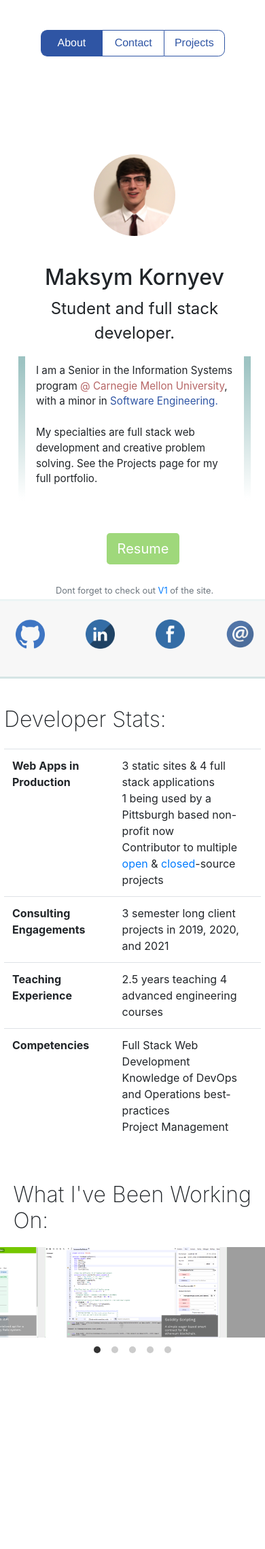
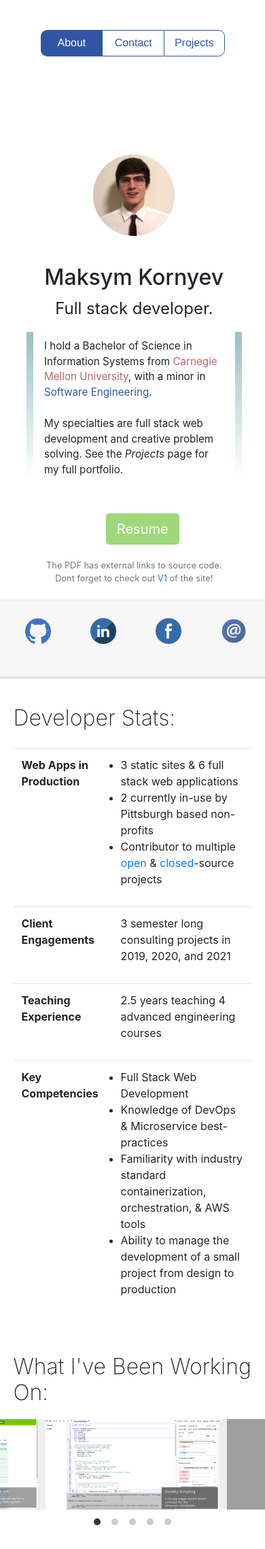
Before and after one commit to mkornyev/mkornyev.com--V2, a Django app: page / in a window 390 px wide; the page is wider, and only the part inside the window is pictured. Shown: that part at 68% size. Before the commit the page ends 1990 px from the top of that part, so only its background shows below. Run offline with Django 3.2, Linux system fonts and the light colour scheme; some libraries are stand-ins or nearby versions; grey boxes are pictures that could not be loaded.

Commit message:
UI Updates & Bug Fixes:
- fixed invisible resume in desktop modal bug
- fixed logo, nav, and other UI elements from showing prior to the JS animation starting
- some content changes to keep site up to date
- mobile fixes to prevent screen from rendering larger than actual phone size

```diff
--- /dev/null
+++ b/mkv2/static/mkv2/index.js
@@ -0,0 +1,5 @@
+
+$(document).ready(function (){
+  // Reset scroll position before reload
+  $(window).on('beforeunload', function() { $(window).scrollTop(0) })
+})
--- a/mkv2/static/mkv2/scripts.js
+++ b/mkv2/static/mkv2/scripts.js
@@ -1,9 +1,4 @@
 var navCompressed = false;
-// var minimizedController;
-
-// var maxWidth = window.matchMedia("(max-width: 760px)")
-// navMediaQuery(maxWidth)
-// maxWidth.addListener(navMediaQuery)
 
 $(document).ready(function () {
 
@@ -13,13 +8,11 @@ $(document).ready(function () {
 	}, 100);
 	clearInterval(interval);
 
-	// Reset scroll position
-	$(this).scrollTop(0);
-
 	const header = document.querySelector(".header");
 	const nav1 = document.querySelector(".nav1");
 	const nav2 = document.querySelector(".nav2");
 	const nav3 = document.querySelector(".nav3");
+	const nav3button = document.querySelector(".nav3button");
 	const nav4 = document.querySelector("#nav4");
 	const headerImg = document.querySelector(".header-img");
 	const tagSection = document.querySelector(".tag-module");
@@ -49,7 +42,7 @@ $(document).ready(function () {
 	var $window = $(window);
 
 	$window.scroll( function(){
-        $('div.banner img').each( function(i){
+        $('div.banner img, fade-in-on-scroll').each( function(i){
             var bottom_of_object = $(this).offset().top + $(this).outerHeight()/3;
             var bottom_of_window = $(window).scrollTop() + $(window).height();
 
--- a/mkv2/static/mkv2/styles.css
+++ b/mkv2/static/mkv2/styles.css
@@ -32,6 +32,17 @@
 	padding: 40px;
 	margin: 20px 0;
 } */
+
+ul.no-bullit { list-style: none; }
+div.row {
+	width: 100%;
+	margin-left: 0px !important;
+	margin-right: 0px !important;
+}
+
+.zero-opacity {
+	opacity: 0;
+}
 
 #mobile-nav {
 	display: none;
@@ -273,6 +284,7 @@ div.header p.tagline {
 .tag-module {
   padding: 1rem;
   padding-top: 0px;
+	padding-bottom: 0px;
   border-width: 10px;
   border-style: solid;
   text-align: left;
@@ -482,9 +494,15 @@ div.devstats h2.thin-font {
 	margin: 0px;
 }
 
+table.table ul {
+	padding-left: 0px;
+}
+
 /* CAROUSEL */
 div.carousel-col {
 	margin-bottom: 15%;
+	padding-left: 0px;
+	padding-right: 0px;
 }
 
 .thin-font {
--- a/mkv2/templates/mkv2/_desktopNav.html
+++ b/mkv2/templates/mkv2/_desktopNav.html
@@ -1,9 +1,9 @@
 <div id="desktop-nav" class="nav col">
-    <a id="nav1" href="#header_top"><div class="nav1"><span>About</span></div></a>
-    <a id="nav2" href="#header_top"><div class="nav2"><span>Contact</span></div></a>
+    <a id="nav1" href="#header_top"><div class="nav1 zero-opacity"><span>About</span></div></a>
+    <a id="nav2" href="#header_top"><div class="nav2 zero-opacity"><span>Contact</span></div></a>
     <section id="dropdown_menu">
-        <div id="nav3button" class="nav3button transformUp"><span id="dropDownButton">V</span></div>
-        <a href="{% url 'Projects' %}"><div id="nav3" class="nav3"><span>Projects</span></div></a>
+        <div id="nav3button" class="nav3button transformUp zero-opacity"><span id="dropDownButton">V</span></div>
+        <a href="{% url 'Projects' %}"><div id="nav3" class="nav3 zero-opacity"><span>Projects</span></div></a>
         <div id="nav4">
             <ul id="dropdown_list">
                 <li><a id="exp_link" href="{% url 'Projects' %}">Work Experience</a></li>
--- a/mkv2/templates/mkv2/_developerStats.html
+++ b/mkv2/templates/mkv2/_developerStats.html
@@ -2,36 +2,45 @@
 <div class="row">
   <div class="col devstats">
 
-    <h2 class="thin-font">Developer Stats:</h2><br>
+    <h2 class="thin-font fade-in-on-scroll">Developer Stats:</h2><br>
 
     <table class="table">
       <tbody>
         <tr>
           <th>Web Apps in Production</th>
           <td>
-            3 static sites & 4 full stack applications<br>
-            1 being used by a Pittsburgh based non-profit now<br>
-            Contributor to multiple <a href="https://gitlab.com/users/mkornyev/activity">open</a> & <a href="https://github.com/Novetta">closed</a>-source projects
+            <ul>
+              <li>3 static sites & 6 full stack web applications</li>
+              <li>2 currently in-use by Pittsburgh based non-profits</li>
+              <li>Contributor to multiple <a href="https://gitlab.com/users/mkornyev/activity">open</a> & <a href="https://github.com/Novetta">closed</a>-source projects</li>
+            </ul>
           </td>
         </tr>
         <tr>
-          <th>Consulting Engagements</th>
+          <th>Client Engagements</th>
           <td>
-            3 semester long client projects in 2019, 2020, and 2021
+            <ul class="no-bullit">
+              <li>3 semester long consulting projects in 2019, 2020, and 2021</li>
+            </ul>
           </td>
         </tr>
         <tr>
           <th>Teaching Experience</th>
           <td>
-            2.5 years teaching 4 advanced engineering courses
+            <ul class="no-bullit">
+              <li>2.5 years teaching 4 advanced engineering courses</li>
+            </ul>
           </td>
         </tr>
         <tr>
-          <th>Competencies</th>
+          <th>Key Competencies</th>
           <td>
-            Full Stack Web Development<br>
-            Knowledge of DevOps and Operations best-practices<br>
-            Project Management<br>
+            <ul>
+              <li>Full Stack Web Development</li>
+              <li>Knowledge of DevOps & Microservice best-practices</li>
+              <li>Familiarity with industry standard containerization, orchestration, & AWS tools</li>
+              <li>Ability to manage the development of a small project from design to production</li>
+            </ul>
           </td>
         </tr>
       </tbody>
--- a/mkv2/templates/mkv2/_mobileNav.html
+++ b/mkv2/templates/mkv2/_mobileNav.html
@@ -12,7 +12,7 @@
     }
 </script>
 
-<div id="mobile-nav">
+<div id="mobile-nav" class="zero-opacity">
     <div class="segmented">
         <label id="nav1-mobile" class="checked"><input type="radio" name="segmented" checked />About</label>
         <label id="nav2-mobile"><input type="radio" name="segmented" /> Contact</label>
--- a/mkv2/templates/mkv2/_resumeModal.html
+++ b/mkv2/templates/mkv2/_resumeModal.html
@@ -9,7 +9,7 @@
         </div>
         <div class="modal-body">
             {% load static %}
-            <iframe id="resumeEmbed" src="{% static 'mkv2/lib/resume.pdf' %}" type="application/pdf" class="modal-content" style="height: 100%;"></iframe>
+            <iframe id="resumeEmbed" src="{% static 'mkv2/lib/resume.pdf' %}#zoom=90" type="application/pdf" class="modal-content" style="height: 100%;"></iframe>
         </div>
       </div>
     </div>
--- a/mkv2/templates/mkv2/index.html
+++ b/mkv2/templates/mkv2/index.html
@@ -23,13 +23,13 @@
     <div class="header col">
         <div>
             {% load static %}
-            <img class="header-img" src="{% static 'mkv2/headshotSmall.JPG' %}"><br>
+            <img class="header-img zero-opacity" src="{% static 'mkv2/headshotSmall.JPG' %}"><br>
             <h1 class="header-name">Maksym Kornyev</h1>
         </div>
-        <p class="tagline">Student and full stack developer.</p>
+        <p class="tagline">Full stack developer.</p>
         <p class="tag-module">
-            I am a Senior in the Information Systems program <span class="carnegie">@ Carnegie Mellon University</span>, with a minor in <span class="isr">Software Engineering.</span><br><br>
-            My specialties are full stack web development and creative problem solving. See the Projects page for my full portfolio.
+            I hold a Bachelor of Science in Information Systems from <span class="carnegie">Carnegie Mellon University</span>, with a minor in <span class="isr">Software Engineering.</span><br><br>
+            My specialties are full stack web development and creative problem solving. See the <i>Projects</i> page for my full portfolio.
         </p>
 
         <div class="sub-section">
@@ -40,7 +40,7 @@
                 {% load static %}
                 <a id="resume-link-btn" href="{% static 'mkv2/lib/resume.pdf' %}" class="btn btn-lg btn-info">Resume</a>
             </div>
-            <br><p class="small text-muted">Dont forget to check out <a href="https://mkornyev.github.io">V1</a> of the site.</p>
+            <p class="small text-muted mt-3">The PDF has external links to source code.<br>Dont forget to check out <a href="https://mkornyev.github.io">V1</a> of the site!</p>
         </div>
     </div>
 
@@ -54,7 +54,7 @@
 
 <div class="row">
     <div class="col carousel-col">
-        <h2 class="thin-font">What I've Been Working On:</h2>
+        <h2 class="thin-font fade-in-on-scroll">What I've Been Working On:</h2>
         <div class="gallery js-flickity" data-flickity-options='{ "wrapAround": true }'>
             <img class="gallery-cell" src="{% static 'mkv2/carousel/solidity.png' %}" alt="Solidity Scripting">
             <img class="gallery-cell" src="{% static 'mkv2/carousel/baking-factory.png' %}" alt="Baking Factory">
@@ -66,3 +66,7 @@
 </div>
 
 {% endblock %}
+
+{% block page_scripts %}
+<script type="text/javascript" src="{% static 'mkv2/index.js' %}"></script>
+{% endblock %}
--- a/mkv2/templates/mkv2/projects.html
+++ b/mkv2/templates/mkv2/projects.html
@@ -26,8 +26,8 @@
 <div id="landing-div" class="landing row">
     <div class="header col" style="justify-content: center;">
         {% load static %}
-        <img id="logo" src="{% static 'mkv2/logo.png' %}">
-        <h1 class="projectsHeading">Projects & Work Experience</h1>
+        <img id="logo" class="zero-opacity" src="{% static 'mkv2/logo.png' %}">
+        <h1 class="projectsHeading zero-opacity">Projects & Work Experience</h1>
         <p class="projectsTag">
             See all portfolio items below, or filter by category
         </p>
@@ -236,7 +236,7 @@
         or
       {% endif %}
       {% if request.GET.tags %}
-        <button id="clearFiltersSearchButton" class="btn btn-primary">Clear filters</b>
+        <br><br><button id="clearFiltersSearchButton" class="btn btn-primary">See all results</b>
       {% endif %}
   </div>
 
```
Also changed, not shown: mkv2/static/mkv2/projects.js (+7 -8 lines).
